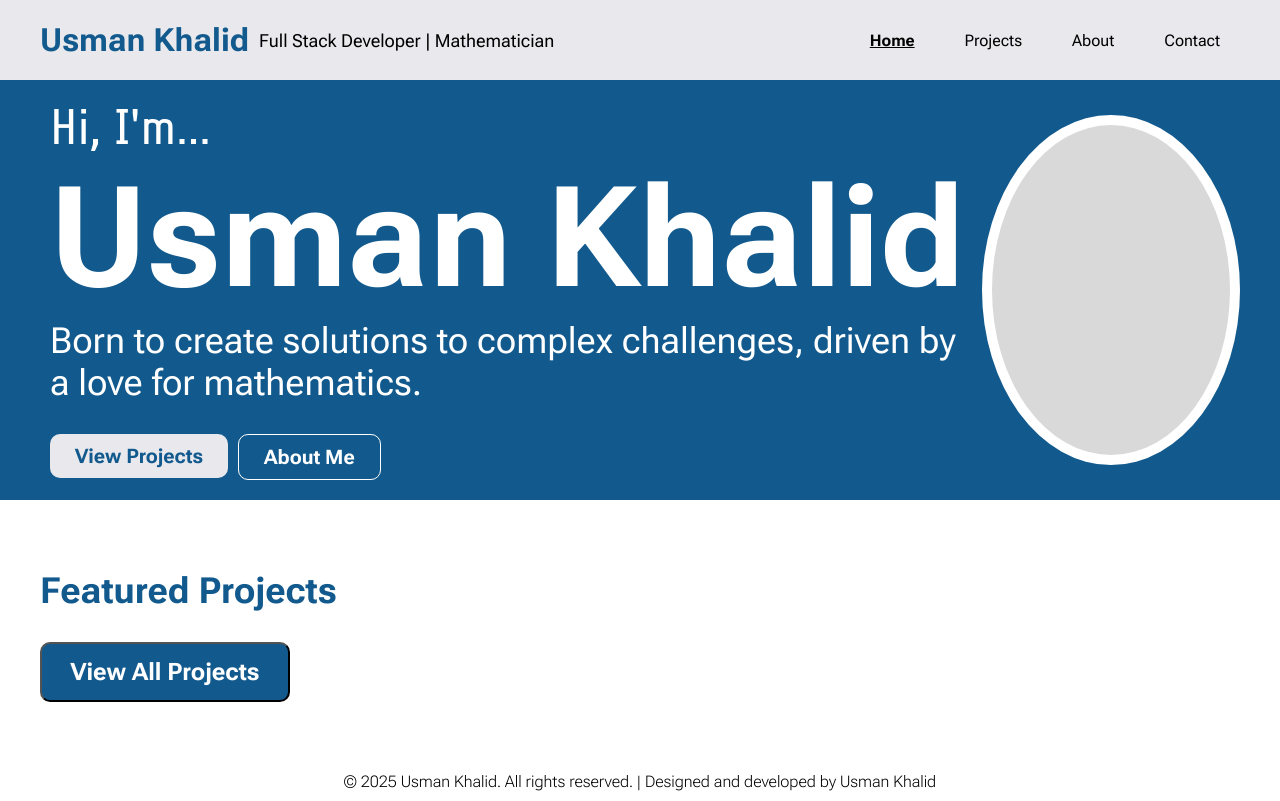
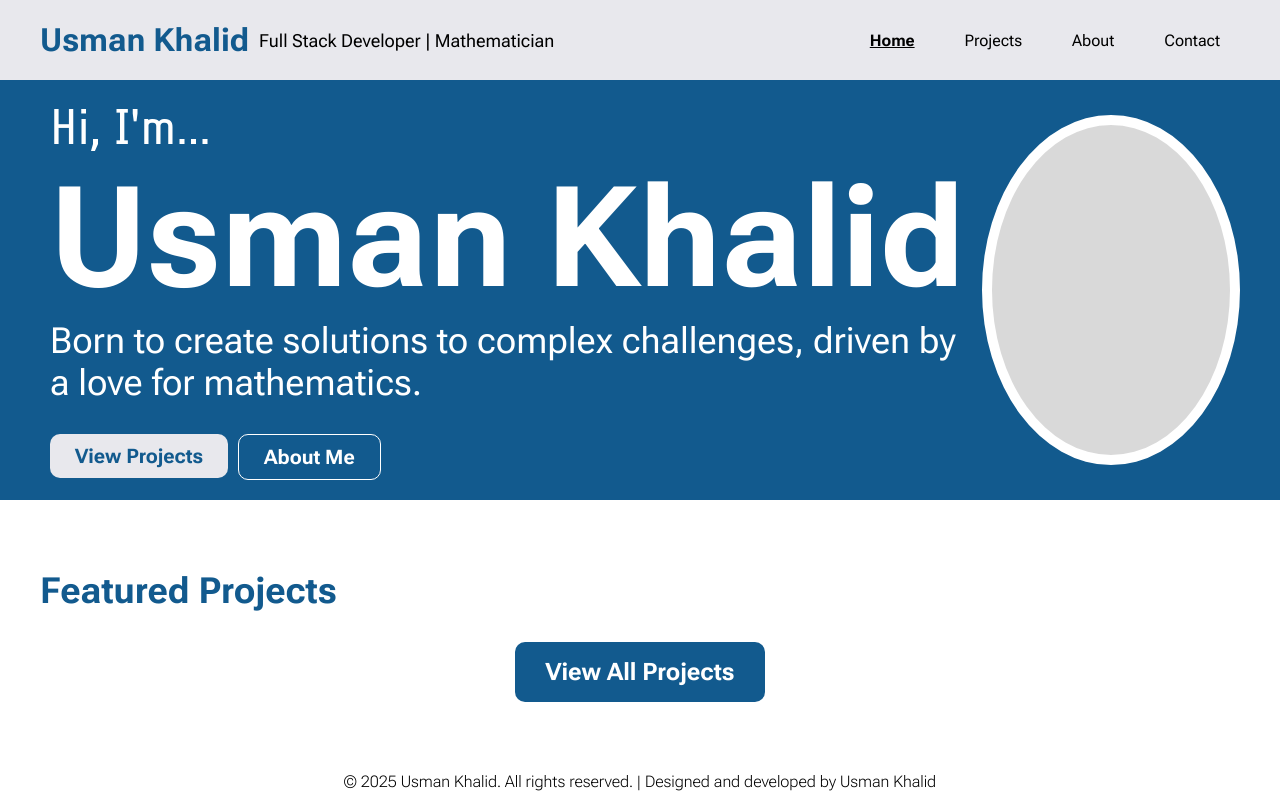
Before and after one commit to Usman241002/Portfolio-MK2, a React (Vite) app: page / in a window 1280 px wide. Built offline with nearby package versions, Linux system fonts and the light colour scheme.

Commit message:
Bug Fixes, introduced the Project Cards

```diff
--- /dev/null
+++ b/src/components/ProjectCard/ProjectCard.tsx
@@ -0,0 +1,5 @@
+import "./ProjectCard.css";
+
+export default function ProjectCard() {
+  return <></>;
+}
--- a/src/pages/Home/Home.css
+++ b/src/pages/Home/Home.css
@@ -58,6 +58,7 @@
     font-weight: 700;
     line-height: normal;
     border: none;
+    text-decoration: none;
 }
 
 #about-me {
@@ -68,6 +69,7 @@
     font-style: normal;
     font-weight: 700;
     line-height: normal;
+    text-decoration: none;
 }
 
 .button {
@@ -115,6 +117,10 @@
     flex-wrap: wrap;
 }
 
+#featured-projects-button {
+    width: 100%;
+}
+
 #view-all-projects {
     width: 15.625rem;
     height: 3.75rem;
@@ -126,4 +132,5 @@
     font-style: normal;
     font-weight: 700;
     line-height: normal;
+    text-decoration: none;
 }
--- a/src/pages/Home/Home.tsx
+++ b/src/pages/Home/Home.tsx
@@ -1,3 +1,5 @@
+import { Link } from "react-router-dom";
+import ProjectCard from "../../components/ProjectCard/ProjectCard";
 import "./Home.css";
 
 export default function Home() {
@@ -14,12 +16,16 @@ export default function Home() {
             </h3>
           </section>
           <div id="hero-buttons" className="flex-container">
-            <button id="view-projects" className="flex-container button">
+            <Link
+              to="/projects"
+              id="view-projects"
+              className="flex-container button"
+            >
               View Projects
-            </button>
-            <button id="about-me" className="flex-container button">
+            </Link>
+            <Link to="/about" id="about-me" className="flex-container button">
               About Me
-            </button>
+            </Link>
           </div>
         </section>
         <figure id="hero-profile" className="flex-container"></figure>
@@ -27,10 +33,20 @@ export default function Home() {
 
       <main id="featured-projects-body">
         <h3>Featured Projects</h3>
-        <section id="featured-projects"></section>
-        <button id="view-all-projects" className="flex-container button">
-          View All Projects
-        </button>
+        <section id="featured-projects">
+          <ProjectCard />
+          <ProjectCard />
+          <ProjectCard />
+        </section>
+        <div id="featured-projects-button" className="flex-container">
+          <Link
+            to="/projects"
+            id="view-all-projects"
+            className="flex-container button"
+          >
+            View All Projects
+          </Link>
+        </div>
       </main>
     </>
   );
```
Also changed, not shown: src/components/ProjectCard/ProjectCard.css (added).
